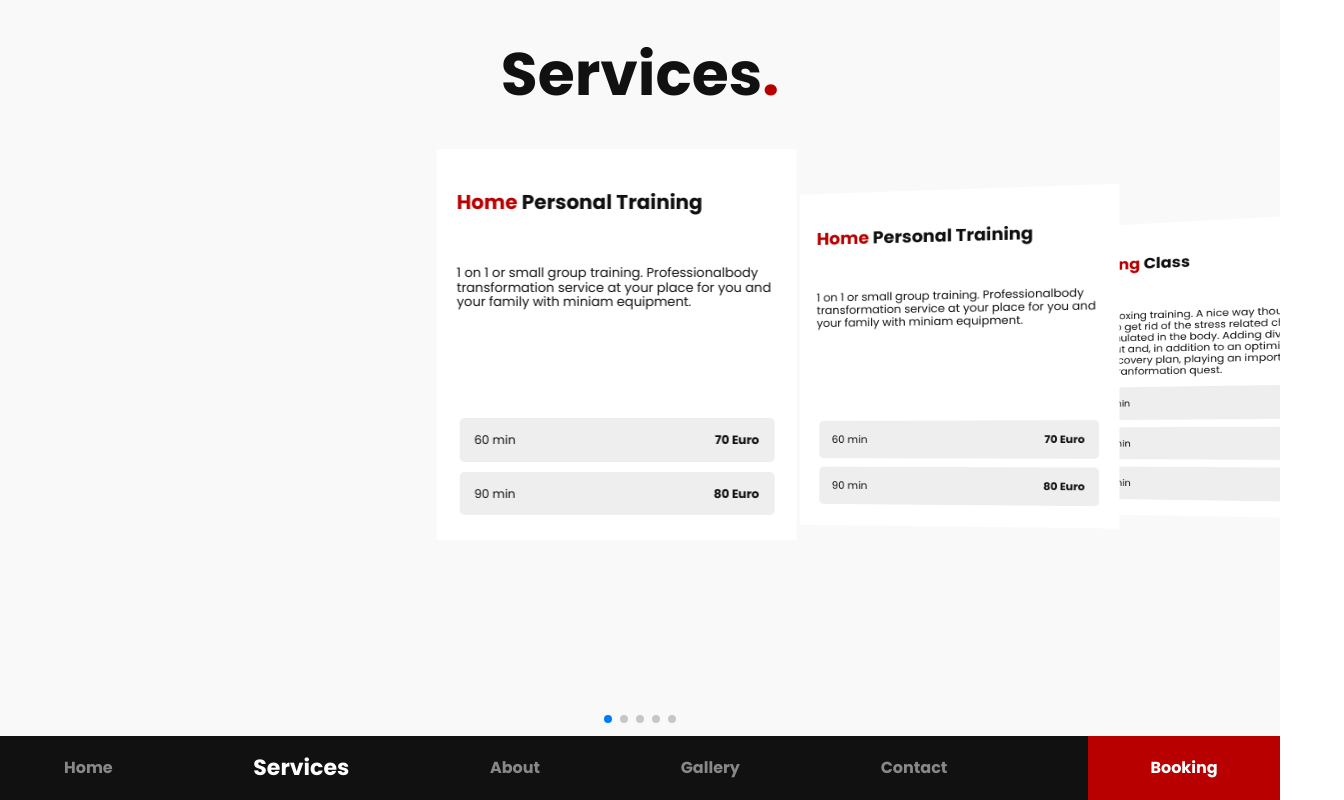
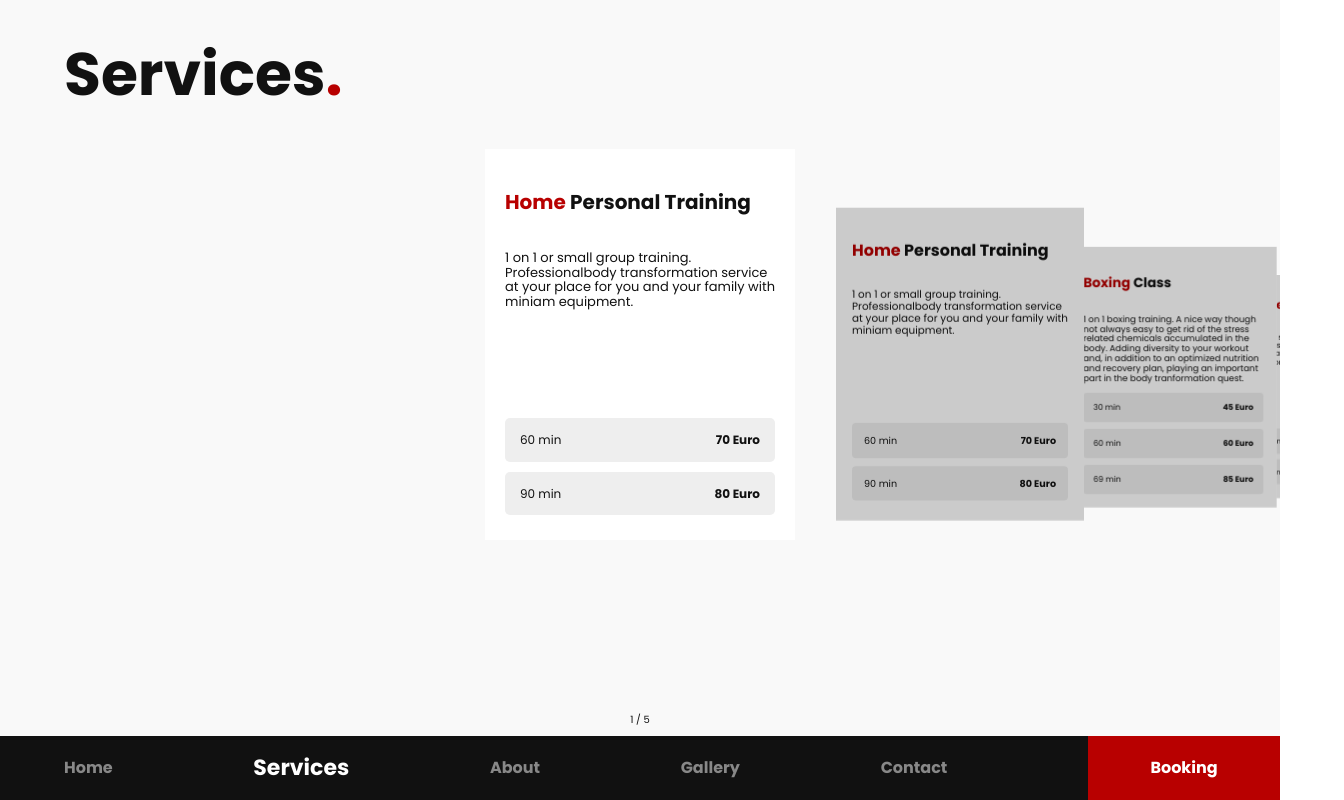
Before and after one commit to aatauil/Coach-Gab-v2, a Vue app: page /#/Services in a window 1280 px wide. Shown: the whole page, 1344 px wide, since content can reach past the window. Built offline with nearby package versions, Linux system fonts and the light colour scheme.

Commit message:
Swiper service working

```diff
--- a/src/components/Services.vue
+++ b/src/components/Services.vue
@@ -107,20 +107,26 @@ export default {
       return {
         swiperOptions: {
           effect: 'coverflow',
-          grabCursor: true,
-          spaceBetween: 30,
-          slidesPerView: '3',
           centeredSlides: true,
+          slidesPerView: 'auto',
           coverflowEffect: {
-            slideShadows: false,
-            rotate: 10,
-            stretch: 0,
-            depth: 200,
-            modifier: 1,
+            slideShadows: true,
+            rotate: 0,
+            stretch: -30,
+            depth: 100,
+            modifier: 3,
           },
 
+
+             renderBullet: function (index, className) {
+               let menu = ['1', '2', '3', '4', '5']
+            return '<span class="' + className + '">' + (menu[index]) + '</span>';
+        },
+
           pagination: {
-            el: '.swiper-pagination'
+            el: '.swiper-pagination',
+            type: 'fraction',
+            clickable: "true",
           },
           // Some Swiper option/callback...
         }
@@ -154,12 +160,12 @@ export default {
   height: 100%;
   background-color: #F9F9F9;
 
-
 }
-
 
 .service-title{
   font-size: 6rem;
+  width: 100%;
+  padding-left: 10%;
 }
 
 .swiper-container{
@@ -175,6 +181,12 @@ export default {
   max-width: 100vw;
   margin: auto;
 
+}
+
+
+.swiper-container-3d .swiper-slide-shadow-left,
+.swiper-container-3d .swiper-slide-shadow-right{
+  background-image: linear-gradient(to left, rgba(0, 0, 0, 0.205), rgba(0, 0, 0, 0.205))
 }
 
 .service-item{
@@ -207,8 +219,8 @@ export default {
 
 .service-item_text{
   font-size: 1.3rem;
-  padding-top: 15px;
   padding-left: 15px;
+  width: 90%;
 }
 
 .service-item_price-list{
```
